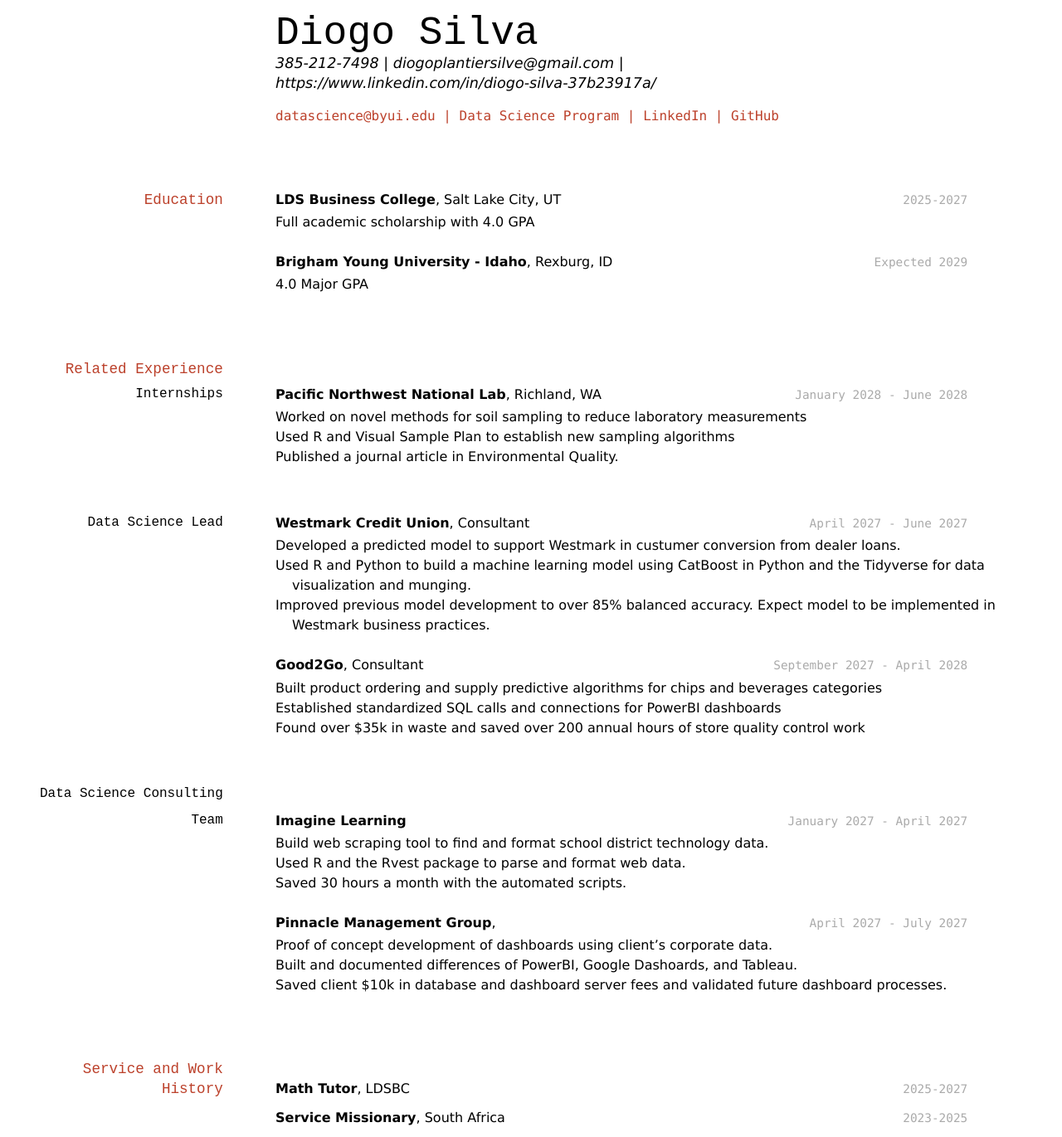
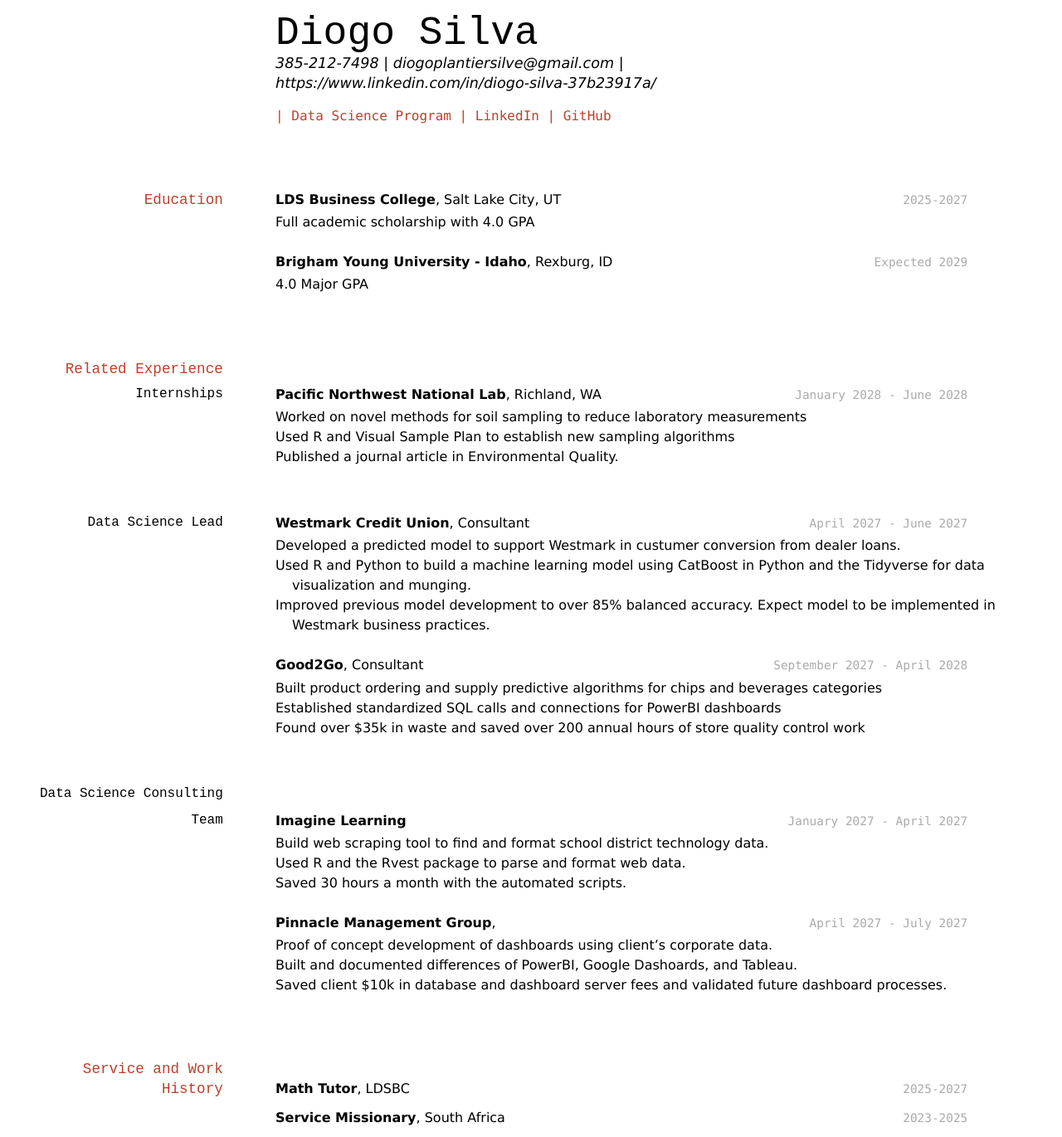
Before and after one commit to byuids-resumes/Silva-Resume, a Jekyll site: the page built from docs/index.md, in a window 1280 px wide. Shown: the whole page at 83% size. Built offline with Jekyll 4.4.1, drawn with Linux system fonts in a browser that asks for light colours.

Commit message:
Update index.md

```diff
--- a/docs/index.md
+++ b/docs/index.md
@@ -6,9 +6,8 @@ title: Diogo Silva
 385-212-7498 | diogoplantiersilve@gmail.com | https://www.linkedin.com/in/diogo-silva-37b23917a/
 
 <div id="webaddress">
-<a href="datascience@byui.edu">datascience@byui.edu</a>
 | <a href="https://byuidatascience.github.io/development.html">Data Science Program</a>
-| <a href="https://www.linkedin.com/groups/13537407/">LinkedIn</a>
+| <a href="[https://www.linkedin.com/groups/13537407/](https://www.linkedin.com/in/diogo-silva-37b23917a/)">LinkedIn</a>
 | <a href="https://github.com/byuids-resumes">GitHub</a>
 </div>
 
```
